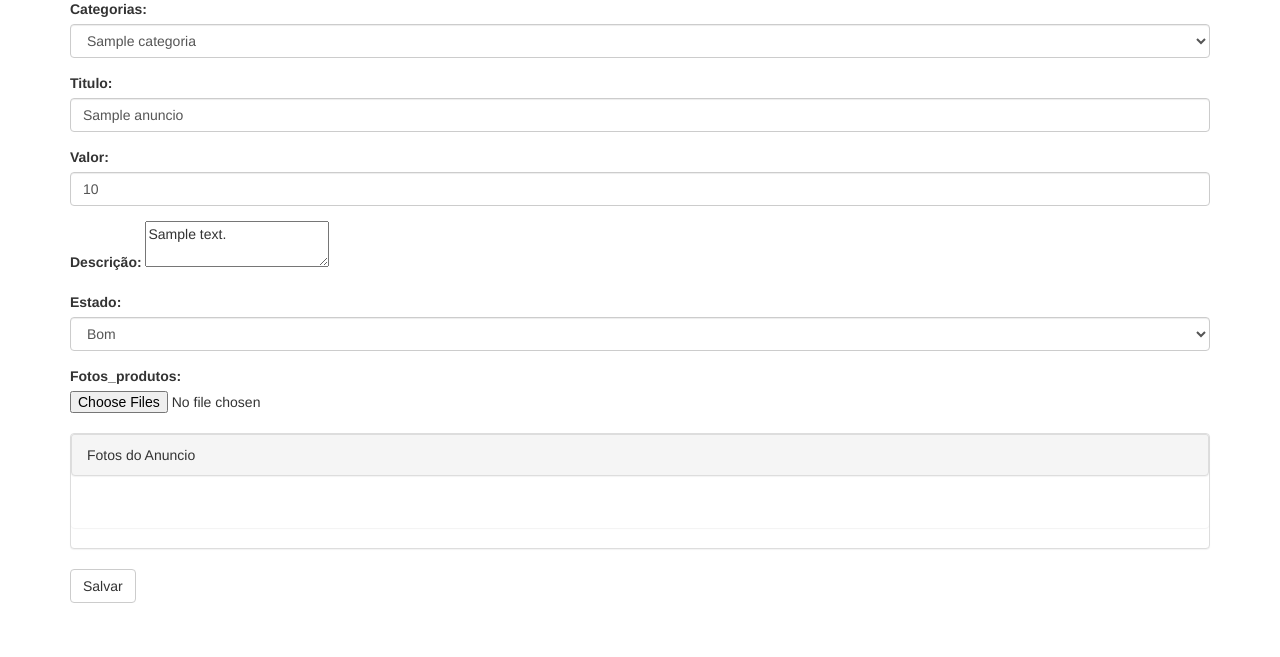
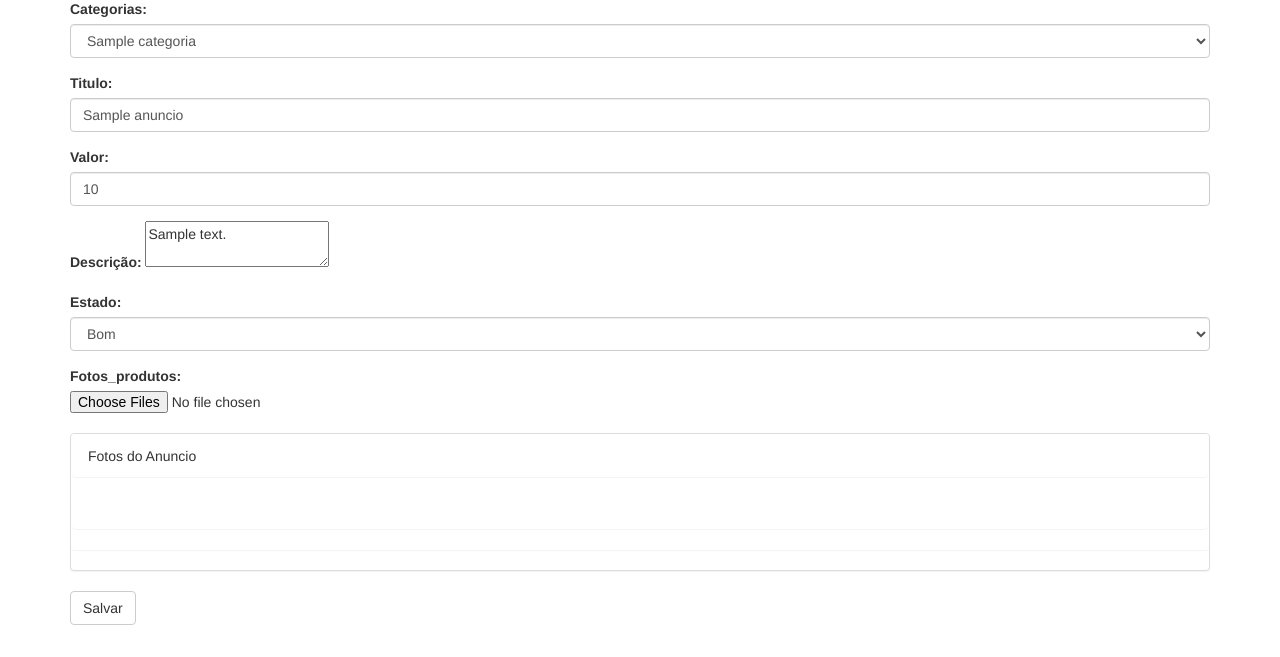
Before and after one commit to THIAGOMORGADO/Projeto_classificado, a PHP site: page /editar-anuncio.php?id=1 in a window 1280 px wide. Shown: the part 143-800 px from the top of the page. Run offline with PHP 8.4, Linux system fonts and the light colour scheme; a user stored in the database is signed in; tables that the repository leaves empty hold one stand-in row (values such as "Sample post").

Commit message:
banco atualizado

```diff
--- a/editar-anuncio.php
+++ b/editar-anuncio.php
@@ -77,9 +77,11 @@ else{
             <label for="add_foto">Fotos_produtos:</label>
             <input type="file" name="fotos[]" multiple/><br>
             <div class="panel panel-default">
-                <div class="panel panel-heading">Fotos do Anuncio</div>
-                <div class="panel panel-body">
+                <div class="panel panel-default\">
+                    <div class="panel panel-heading">Fotos do Anuncio</div>
+                    <div class="panel panel-body">
 
+                    </div>
                 </div>
             </div>
         </div>
```
